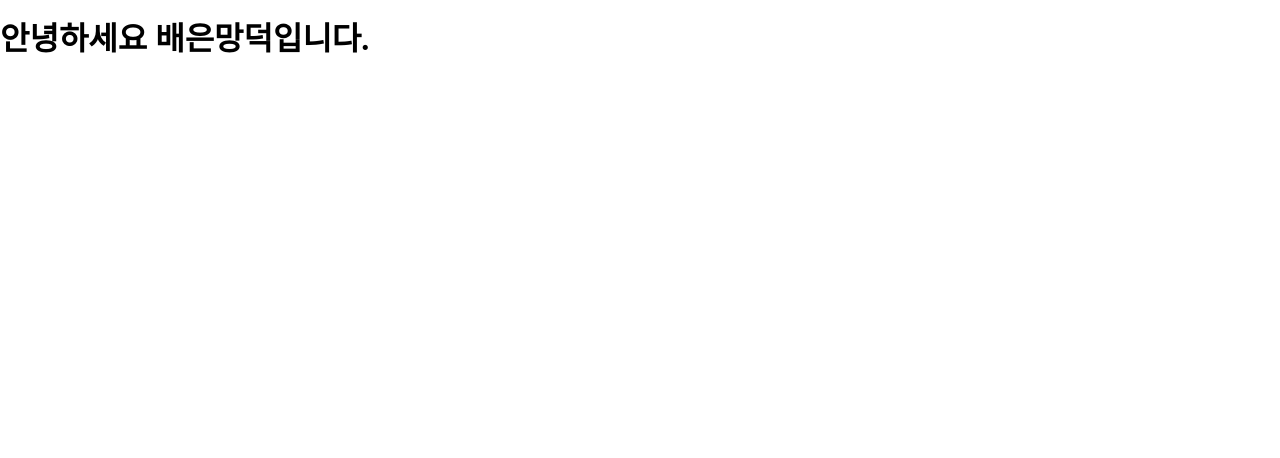
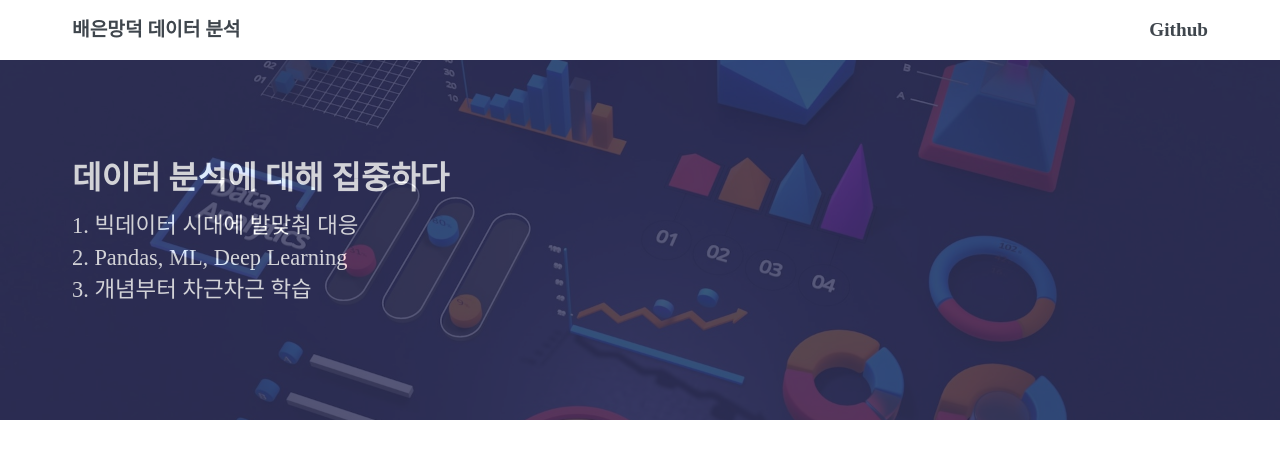
Before and after one commit to baeunmangduck/myblog, a plain HTML site: page index.html in a window 1280 px wide. Drawn offline with nearby package versions, Linux system fonts and the light colour scheme; a web font is replaced by a local one.

Commit message:
create header & main section

```diff
--- a/css/style.css
+++ b/css/style.css
@@ -4,5 +4,133 @@
 }
 
 body {
+  margin: 0 auto;
+  color: #3f464d;
   font-family: "Spoqa Han Sans Neo", "sans-serif";
 }
+
+/* a tag 관련 전체 초기화 */
+a {
+  all: unset;
+}
+
+a:link {
+  text-decoration: none;
+  color: #3f464d;
+}
+
+a:visited {
+  text-decoration: none;
+  color: #3f464d;
+}
+
+a:active {
+  text-decoration: none;
+  color: #3f464d;
+}
+
+a:hover {
+  text-decoration: none;
+  color: #3f464d;
+}
+
+/* 한번만 쓰는게 아니라 웹사이트 중심에 위치시킬때마다 쓰임*/
+.inner {
+  width: 100%;
+  height: 100%;
+  margin: 0 auto;
+  padding: 0 2rem;
+}
+
+header {
+  width: 100%;
+  height: 60px;
+  background-color: #ffffff;
+  position: fixed;
+  top: 0;
+  left: 0;
+  z-index: 1000;
+}
+
+.head-container {
+  width: 100%;
+  height: 100%;
+  display: flex;
+  /* 수평 위치 */
+  justify-content: space-between;
+  /* 수직 위치 */
+  align-items: center;
+}
+
+.head-container .head-brand {
+  font-weight: bold;
+  font-size: 1.2rem;
+}
+
+.head-container .head-brand a:hover {
+  color: #2186c4;
+  cursor: pointer;
+}
+
+.head-container .head-github {
+  font-weight: bold;
+  font-size: 1.2rem;
+}
+
+.head-container .head-github a:hover {
+  color: #2186c4;
+  cursor: pointer;
+}
+
+section {
+  width: 100%;
+  background-color: #fff;
+  position: relative;
+}
+
+/* 메인 섹션 이미지 */
+.main {
+  height: 360px;
+  background-image: url("../img/data_analysis_img.jpg");
+  background-position: center;
+  background-size: cover;
+  background-repeat: no-repeat;
+  z-index: 1;
+}
+
+/* 메인 섹션 이미지 위에 덮어씌울 배경*/
+.main-container {
+  width: 100%;
+  height: 100%;
+  background-color: rgb(47, 48, 89);
+  opacity: 0.8;
+  z-index: 2;
+  margin-top: 60px;
+}
+
+.title-container {
+  padding-top: 100px;
+  padding-bottom: 100px;
+}
+
+.title {
+  font-size: 2rem;
+  font-weight: bold;
+  color: #fff;
+  margin-bottom: 0.8rem;
+}
+
+.message {
+  font-size: 1.4rem;
+  font-weight: normal;
+  color: #fff;
+  /* 줄 간격 */
+  line-height: 2rem;
+}
+
+/* 1200px 이상일 때 header가 해당 크기까지만 늘어나게 조절 */
+@media only screen and (min-width: 1200px) {
+  .inner {
+    max-width: 1200px;
+  }
+}
--- a/index.html
+++ b/index.html
@@ -53,6 +53,32 @@
     <title>data analysis</title>
   </head>
   <body>
-    <h1>안녕하세요 배은망덕입니다.</h1>
+    <header>
+      <div class="inner">
+        <div class="head-container">
+          <div class="head-brand">
+            <a href="https://baeunmangduck.tistory.com">배은망덕 데이터 분석</a>
+          </div>
+          <div class="head-github">
+            <a href="https://github.com/baeunmangduck">Github</a>
+          </div>
+        </div>
+      </div>
+    </header>
+    <section class="main">
+      <div class="main-container">
+        <div class="inner">
+          <div class="title-container">
+            <div class="title">데이터 분석에 대해 집중하다</div>
+            <div class="message">
+              1. 빅데이터 시대에 발맞춰 대응 <br />
+              2. Pandas, ML, Deep Learning <br />
+              3. 개념부터 차근차근 학습
+            </div>
+          </div>
+        </div>
+      </div>
+    </section>
+    <footer></footer>
   </body>
 </html>
```
